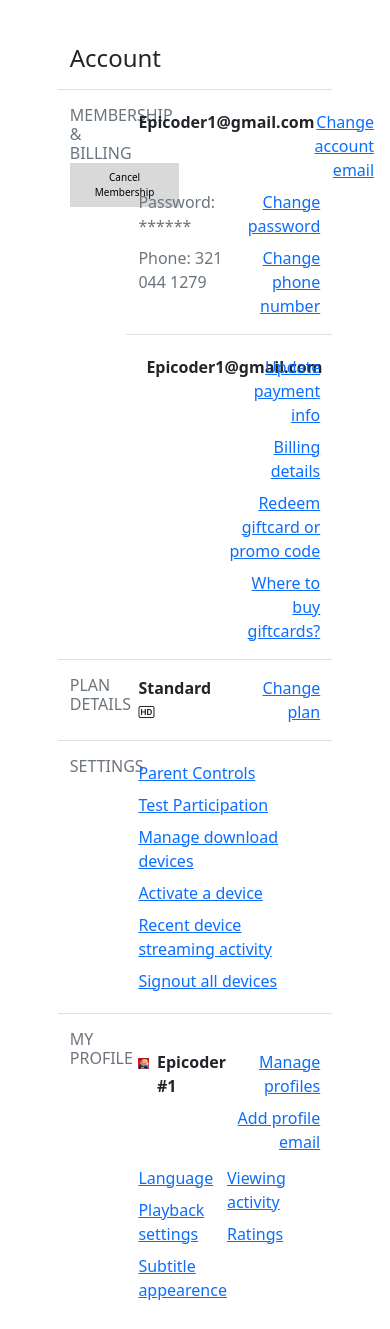
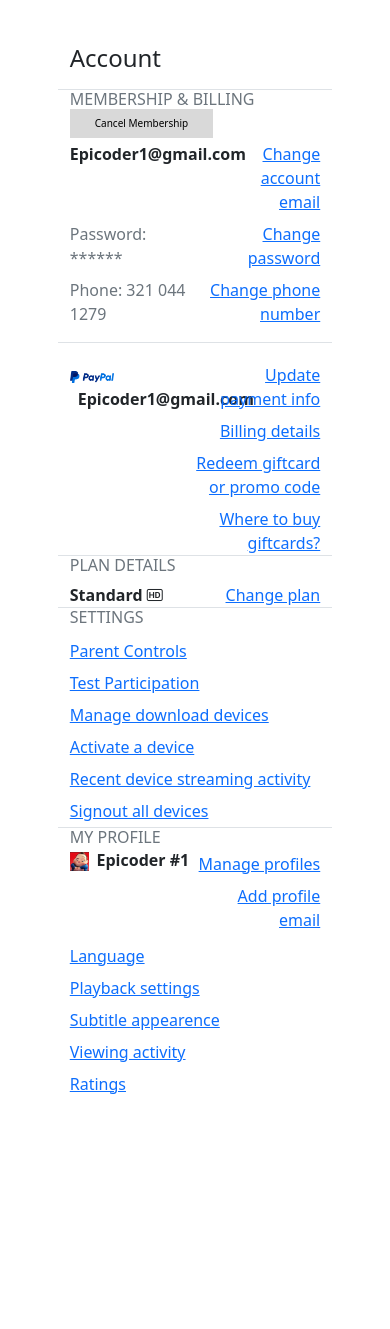
Before and after one commit to camillazicari/progetto-u2s2, a plain HTML site: page account.html in a window 390 px wide. Shown: the part 60-1389 px from the top of the page. After the commit the page ends 1212 px from the top, so only its background shows below. Drawn offline with nearby package versions, Linux system fonts and the light colour scheme.

Commit message:
account responsive 576

```diff
--- a/account.html
+++ b/account.html
@@ -88,12 +88,12 @@
                 <div class="col-12 mb-2">
                     <h1 class="fw-light">Account</h1>
                 </div>
-                <div class="col-3 text-secondary border-bottom border-top py-3">
+                <div class="col-12 col-md-3 text-secondary border-md-bottom border-top pt-sm-3 py-md-3">
                     <h3 class="h6 fw-lighter mb-0">MEMBERSHIP & BILLING</h3>
                     <button type="button" class="text-black btn rounded-0 px-4" id="Membership">Cancel
                         Membership</button>
                 </div>
-                <div class="col-9 border-bottom border-top py-3">
+                <div class="col-12 col-md-9 border-bottom border-md-top py-md-3">
                     <div class="row">
                         <div class="col-12 d-flex justify-content-between my-1">
                             <p class="fw-bold mb-0">Epicoder1@gmail.com</p>
@@ -108,7 +108,7 @@
                             <a href="#" class="fw-light text-end">Change phone number</a>
                         </div>
                         <div class="col-12 d-flex justify-content-between mt-3">
-                            <div class="d-flex col-6 my-1">
+                            <div class="d-md-flex col-6 my-1">
                                 <div id="paypal">
                                     <img src="assets/img/PayPal.svg.png" class="w-100" alt="">
                                 </div>
@@ -118,16 +118,16 @@
                                 <a href="#" class="fw-light my-1">Update payment info</a>
                                 <a href="#" class="fw-light my-1">Billing details</a>
                                 <a href="#" class="fw-light my-1">Redeem giftcard or promo code</a>
-                                <a href="#" class="fw-light mt-1">Where to buy giftcards?</a>
+                                <a href="#" class="fw-light mt-1 mb-sm-3">Where to buy giftcards?</a>
                             </div>
                         </div>
                     </div>
                 </div>
 
-                <div class="col-3 py-3 border-bottom py-3">
+                <div class="col-12 col-md-3 border-md-bottom pt-sm-3 py-md-3">
                     <h3 class="h6 fw-lighter text-secondary">PLAN DETAILS</h3>
                 </div>
-                <div class="col-9 py-3 border-bottom py-3">
+                <div class="col-12 col-md-9 border-bottom pb-sm-3 py-md-3">
                     <div class="row">
                         <div class="col-12 d-flex justify-content-between">
                             <p class="m-0 fw-bold">Standard <i class="bi bi-badge-hd fs-6"></i></p>
@@ -136,10 +136,10 @@
                     </div>
                 </div>
 
-                <div class="col-3 py-3 border-bottom py-3">
+                <div class="col-12 col-md-3 border-md-bottom pt-sm-3 py-md-3">
                     <h3 class="h6 fw-lighter text-secondary">SETTINGS</h3>
                 </div>
-                <div class="col-9 py-3 border-bottom py-3">
+                <div class="col-12 col-md-9 border-bottom pb-sm-3 py-md-3">
                     <div class="row">
                         <div class="col-12 d-flex flex-column">
                             <a href="#" class="my-1 fw-light">Parent Controls</a>
@@ -151,13 +151,13 @@
                         </div>
                     </div>
                 </div>
-                <div class="col-3 text-secondary py-3">
+                <div class="col-12 col-md-3 text-secondary pt-sm-3 py-md-3">
                     <h3 class="h6 fw-lighter mb-0">MY PROFILE</h3>
                 </div>
-                <div class="col-9 py-3">
+                <div class="col-12 col-md-9 py-md-3">
                     <div class="row">
-                        <div class="col-12 d-flex justify-content-between mt-3">
-                            <div class="d-flex col-6 my-1">
+                        <div class="col-12 d-flex justify-content-between mt-md-3 align-items-sm-center">
+                            <div class="d-flex col-6 my-md-1">
                                 <div id="avatarAccount">
                                     <img src="assets/img/avatar.png" class="w-100" alt="">
                                 </div>
@@ -168,16 +168,19 @@
                                 <a href="#" class="fw-light my-1">Add profile email</a>
                             </div>
                         </div>
-                        <div class="col-7 d-flex justify-content-between my-1">
-                            <div class="d-flex flex-column">
+                        <div class="col-12 col-md-7 d-flex justify-content-between my-1">
+                            <div class="row">
+                            <div class="col-sm-12 d-flex flex-column">
                                 <a href="#" class="fw-light my-1">Language</a>
                                 <a href="#" class="fw-light my-1">Playback settings</a>
                                 <a href="#" class="fw-light my-1">Subtitle appearence</a>
                             </div>
-                            <div class="d-flex flex-column">
+                            <div class="col-sm-12 d-flex flex-column">
                                 <a href="#" class="fw-light my-1">Viewing activity</a>
                                 <a href="#" class="fw-light my-1">Ratings</a>
                             </div>
+                            </div>
+
                         </div>
                     </div>
                 </div>
--- a/assets/css/style.css
+++ b/assets/css/style.css
@@ -157,11 +157,11 @@ label, .settings {
     width: 20% !important;
   }
 
-  /* @media screen and (max-width: 991px) {
+  @media screen and (max-width: 767px) {
     #paypal {
-        width: 100% !important;
+        width: 35% !important;
       }
-  } */
+  }
 
   #avatarAccount {
     width: 15% !important;
```
